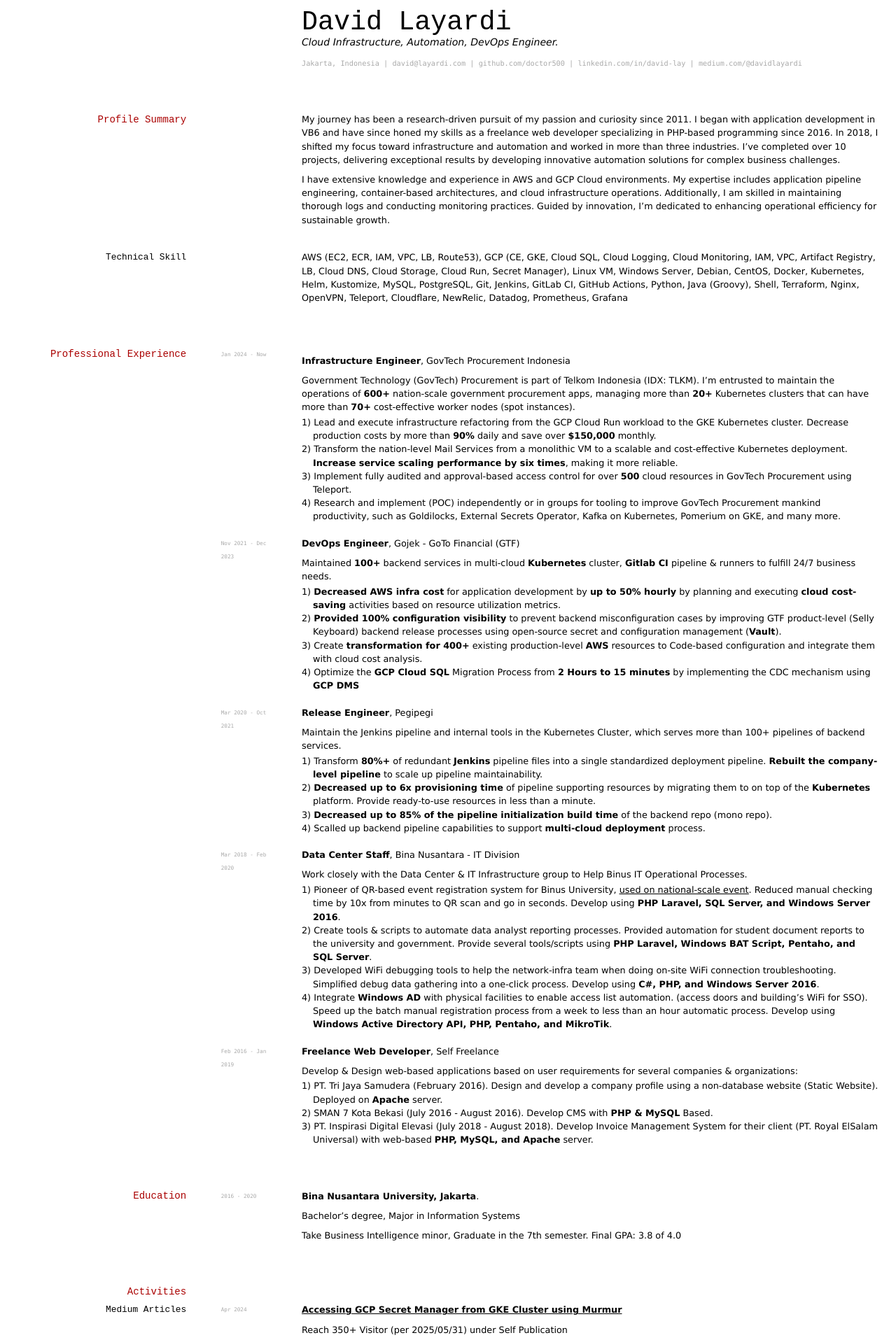
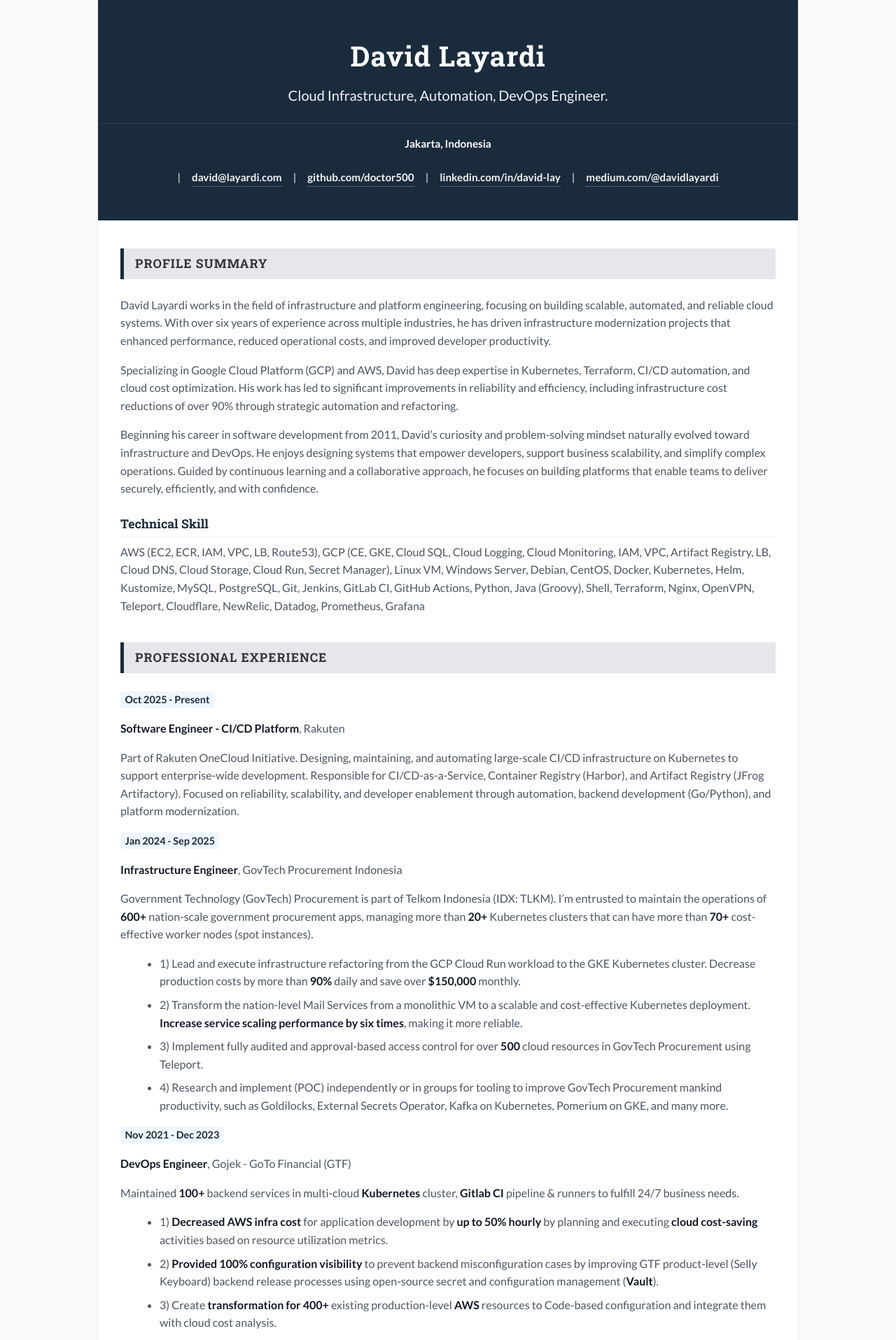
Before and after one commit to doctor500/cv, a Jekyll site: the page built from index.md, in a window 1280 px wide. Shown: the top 1915 px of the page at 70% size. Built offline with Jekyll 4.4.1, drawn with Linux system fonts in a browser that asks for light colours.

Commit message:
feat: update profile summary and activate doctor-originale-1 template

```diff
--- a/_config.yml
+++ b/_config.yml
@@ -1,2 +1,2 @@
 markdown:   kramdown
-style:  kjhealy
+style:  doctor-originale-1
--- a/index.md
+++ b/index.md
@@ -16,10 +16,11 @@ Cloud Infrastructure, Automation, DevOps Engineer.
 
 ## Profile Summary
 
+David Layardi works in the field of infrastructure and platform engineering, focusing on building scalable, automated, and reliable cloud systems. With over six years of experience across multiple industries, he has driven infrastructure modernization projects that enhanced performance, reduced operational costs, and improved developer productivity.
 
-My journey has been a research-driven pursuit of my passion and curiosity since 2011. I began with application development in VB6 and have since honed my skills as a freelance web developer specializing in PHP-based programming since 2016. In 2018, I shifted my focus toward infrastructure and automation and worked in more than three industries. I've completed over 10 projects, delivering exceptional results by developing innovative automation solutions for complex business challenges.
+Specializing in Google Cloud Platform (GCP) and AWS, David has deep expertise in Kubernetes, Terraform, CI/CD automation, and cloud cost optimization. His work has led to significant improvements in reliability and efficiency, including infrastructure cost reductions of over 90% through strategic automation and refactoring.
 
-I have extensive knowledge and experience in AWS and GCP Cloud environments. My expertise includes application pipeline engineering, container-based architectures, and cloud infrastructure operations. Additionally, I am skilled in maintaining thorough logs and conducting monitoring practices. Guided by innovation, I'm dedicated to enhancing operational efficiency for sustainable growth.
+Beginning his career in software development from 2011, David’s curiosity and problem-solving mindset naturally evolved toward infrastructure and DevOps. He enjoys designing systems that empower developers, support business scalability, and simplify complex operations. Guided by continuous learning and a collaborative approach, he focuses on building platforms that enable teams to deliver securely, efficiently, and with confidence.
 
 
 ### Technical Skill
@@ -30,7 +31,14 @@ AWS (EC2, ECR, IAM, VPC, LB, Route53), GCP (CE, GKE, Cloud SQL, Cloud Logging, C
 
 ## Professional Experience
 
-`Jan 2024 - Now`
+`Oct 2025 - Present`
+
+__Software Engineer - CI/CD Platform__, Rakuten
+
+Part of Rakuten OneCloud Initiative. Designing, maintaining, and automating large-scale CI/CD infrastructure on Kubernetes to support enterprise-wide development. Responsible for CI/CD-as-a-Service, Container Registry (Harbor), and Artifact Registry (JFrog Artifactory). Focused on reliability, scalability, and developer enablement through automation, backend development (Go/Python), and platform modernization.
+
+
+`Jan 2024 - Sep 2025`
 
 __Infrastructure Engineer__, GovTech Procurement Indonesia
 
--- /dev/null
+++ b/media/doctor-originale-1-print.css
@@ -0,0 +1,158 @@
+/*
+   Template: doctor-originale-1 (Print)
+   Inspiration: FAANGPath / Overleaf Simple Template
+   Layout: Single Column, ATS-Friendly, Serif
+*/
+
+@page {
+  size: A4;
+  margin: 1.5cm 2cm;
+}
+
+body {
+  font-family: Georgia, "Times New Roman", serif;
+  font-size: 11pt;
+  line-height: 1.4;
+  color: #000000;
+  background: #FFFFFF;
+  margin: 0;
+  padding: 0;
+}
+
+/* Hide web-only elements if any */
+#webaddress text {
+  display: inline;
+}
+
+/* Main Container - remove any web styling */
+#main {
+  width: 100%;
+  margin: 0;
+  box-shadow: none;
+}
+
+#content {
+  padding: 0;
+}
+
+/*
+   HEADER
+*/
+
+/* Name */
+h1 {
+  font-size: 24pt;
+  font-weight: normal; /* Often not bold in classic LaTeX templates */
+  text-align: center;
+  margin: 0 0 5pt 0;
+  padding: 0;
+  color: #000000;
+  text-transform: uppercase;
+  letter-spacing: 1px;
+}
+
+/* Role (Paragraph after h1) */
+h1 + p {
+  text-align: center;
+  font-size: 11pt;
+  margin: 0 0 5pt 0;
+  padding: 0;
+  font-style: italic;
+}
+
+/* Contact Info */
+#webaddress {
+  text-align: center;
+  font-size: 10pt;
+  margin-bottom: 20pt;
+}
+
+#webaddress a {
+  text-decoration: none;
+  color: #000000;
+}
+
+/*
+   SECTIONS
+*/
+
+/* Section Headers */
+h2 {
+  font-size: 12pt;
+  font-weight: bold;
+  text-transform: uppercase;
+  border-bottom: 1px solid #000000;
+  margin: 15pt 0 10pt 0;
+  padding-bottom: 2pt;
+  letter-spacing: 0.5px;
+}
+
+/* Sub-headings (Job Titles, Degrees) */
+h3 {
+  font-size: 11pt;
+  font-weight: bold;
+  margin: 10pt 0 2pt 0;
+  padding: 0;
+  display: flex;
+  justify-content: space-between; /* If flex works in print renderer, otherwise fallback */
+}
+
+/* Content */
+p {
+  margin: 0 0 5pt 0;
+  text-align: justify;
+}
+
+ul {
+  margin: 0 0 10pt 0;
+  padding-left: 1.2em; /* Minimal indentation */
+}
+
+li {
+  margin-bottom: 2pt;
+}
+
+/*
+   Specific Tweaks for Content Types
+*/
+
+/* Dates & Locations */
+/* The markdown likely uses code blocks or strong tags for these.
+   We want them to align right or look distinct.
+   Since we can't easily align right without HTML structure,
+   we keep them inline but distinct.
+*/
+
+code {
+  font-family: inherit; /* No monospace for dates in print */
+  font-style: italic;
+  background: none;
+  border: none;
+  padding: 0;
+  font-weight: normal;
+  float: right; /* Try to float dates to right */
+}
+
+strong {
+  font-weight: bold;
+}
+
+a {
+  color: #000000;
+  text-decoration: none;
+}
+
+/* Page Breaks */
+h2 {
+  page-break-after: avoid;
+}
+
+li {
+  page-break-inside: avoid;
+}
+
+/* Hide the page break div used in web/markdown */
+div[style*="page-break-after"] {
+  height: 0;
+  margin: 0;
+}
--- /dev/null
+++ b/media/doctor-originale-1-screen.css
@@ -0,0 +1,232 @@
+/*
+   Template: doctor-originale-1 (Screen)
+   Inspiration: 2560.webp (Dark Blue Sidebar/Header theme)
+   Layout: Responsive Single Column (simulating the aesthetic)
+*/
+
+@import url('https://fonts.googleapis.com/css2?family=Lato:wght@400;700&family=Roboto+Slab:wght@400;700&display=swap');
+
+:root {
+  --color-dark-blue: #1A2B3C;
+  --color-dark-blue-accent: #2C3E50;
+  --color-white: #FFFFFF;
+  --color-text-main: #333333;
+  --color-text-light: #F3F4F6;
+  --color-gray-bg: #E5E7EB;
+  --color-gray-border: #D1D5DB;
+
+  --font-heading: 'Roboto Slab', serif;
+  --font-body: 'Lato', sans-serif;
+}
+
+/* Reset & Base */
+* {
+  box-sizing: border-box;
+}
+
+body {
+  font-family: var(--font-body);
+  color: var(--color-text-main);
+  background: #F9FAFB; /* Light background for the whole page */
+  margin: 0;
+  padding: 0;
+  line-height: 1.6;
+}
+
+/* Container */
+#main {
+  max-width: 1000px;
+  margin: 0 auto;
+  background: var(--color-white);
+  box-shadow: 0 4px 6px -1px rgba(0, 0, 0, 0.1);
+  min-height: 100vh;
+}
+
+#content {
+  padding-bottom: 4rem;
+}
+
+/*
+   HEADER SECTION (Simulating the Sidebar look)
+   Targeting the top elements: h1, p (role), #webaddress
+   Since HTML is flat, we rely on these being at the top.
+   We wrap the top visual area in a background color.
+*/
+
+/* We can't wrap them in HTML, so we style the top elements to LOOK like a header block.
+   This relies on h1 being the first element.
+*/
+
+/* Name (H1) */
+h1 {
+  background: var(--color-dark-blue);
+  color: var(--color-white);
+  font-family: var(--font-heading);
+  font-size: 2.5rem;
+  margin: 0;
+  padding: 3rem 2rem 0.5rem 2rem;
+  text-align: center;
+  letter-spacing: 1px;
+}
+
+/* Role (Paragraph immediately after H1) */
+h1 + p {
+  background: var(--color-dark-blue);
+  color: var(--color-text-light);
+  font-size: 1.25rem;
+  margin: 0;
+  padding: 0 2rem 1.5rem 2rem;
+  text-align: center;
+  font-weight: 300;
+  border-bottom: 1px solid rgba(255,255,255,0.1);
+}
+
+/* Contact Info (#webaddress) */
+#webaddress {
+  background: var(--color-dark-blue);
+  color: var(--color-white);
+  padding: 1rem 2rem 3rem 2rem;
+  text-align: center;
+  font-size: 0.95rem;
+  /* Making it a flex container for responsiveness */
+  display: flex;
+  flex-wrap: wrap;
+  justify-content: center;
+  gap: 1rem;
+}
+
+#webaddress a {
+  color: var(--color-text-light);
+  text-decoration: none;
+  border-bottom: 1px dotted rgba(255,255,255,0.5);
+  transition: color 0.2s;
+}
+
+#webaddress a:hover {
+  color: var(--color-white);
+  border-bottom-style: solid;
+}
+
+/* Separator pipes in contact info - hide them if we flex */
+#webaddress text {
+    display: block;
+    width: 100%;
+    margin-bottom: 0.5rem;
+    font-weight: bold;
+}
+
+/*
+   MAIN CONTENT STYLING
+*/
+
+/* Headings (H2) - The "Bar" style from the design */
+h2 {
+  font-family: var(--font-heading);
+  background-color: var(--color-gray-bg);
+  color: var(--color-text-main);
+  padding: 0.5rem 1rem;
+  margin: 2.5rem 2rem 1.5rem 2rem;
+  text-transform: uppercase;
+  font-size: 1.1rem;
+  letter-spacing: 1px;
+  border-left: 5px solid var(--color-dark-blue);
+  display: flex;
+  align-items: center;
+}
+
+/* Optional: Add icon-like effect */
+h2::before {
+  /* content: '➜';  */
+  /* margin-right: 10px; */
+  /* color: var(--color-dark-blue); */
+}
+
+/* Sub-headings (H3) */
+h3 {
+  font-family: var(--font-heading);
+  color: var(--color-dark-blue);
+  margin: 1.5rem 2rem 0.5rem 2rem;
+  font-size: 1.1rem;
+  border-bottom: 1px solid #eee;
+  padding-bottom: 0.25rem;
+}
+
+/* Paragraphs & Lists */
+p, ul {
+  margin: 0.5rem 2rem 1rem 2rem;
+  color: #4B5563;
+}
+
+ul {
+  padding-left: 3.5rem; /* Indent lists slightly more */
+}
+
+li {
+  margin-bottom: 0.5rem;
+}
+
+/* Links in body */
+a {
+  color: var(--color-dark-blue);
+  text-decoration: none;
+  font-weight: 600;
+}
+
+a:hover {
+  text-decoration: underline;
+}
+
+/*
+   Specific Section Tweaks
+*/
+
+/* Job Entries */
+/* Markdown often renders as: `Date` <br> __Position__, Company */
+code {
+  background: #EFF6FF; /* Very light blue */
+  color: var(--color-dark-blue);
+  padding: 0.2rem 0.4rem;
+  border-radius: 4px;
+  font-family: 'Lato', sans-serif; /* Keep consistent font */
+  font-size: 0.9em;
+  font-weight: bold;
+}
+
+strong {
+  color: #111827;
+}
+
+/* Blockquotes or special divs */
+blockquote {
+  border-left: 4px solid var(--color-gray-border);
+  margin: 1rem 2rem;
+  padding-left: 1rem;
+  font-style: italic;
+  color: #6B7280;
+}
+
+/* Responsive adjustments */
+@media (max-width: 600px) {
+  h1 {
+    font-size: 2rem;
+    padding-top: 2rem;
+  }
+
+  #webaddress {
+    flex-direction: column;
+    gap: 0.5rem;
+  }
+
+  h2 {
+    margin: 2rem 1rem 1rem 1rem;
+  }
+
+  p, ul, h3 {
+    margin-left: 1rem;
+    margin-right: 1rem;
+  }
+
+  ul {
+    padding-left: 2rem;
+  }
+}
```
